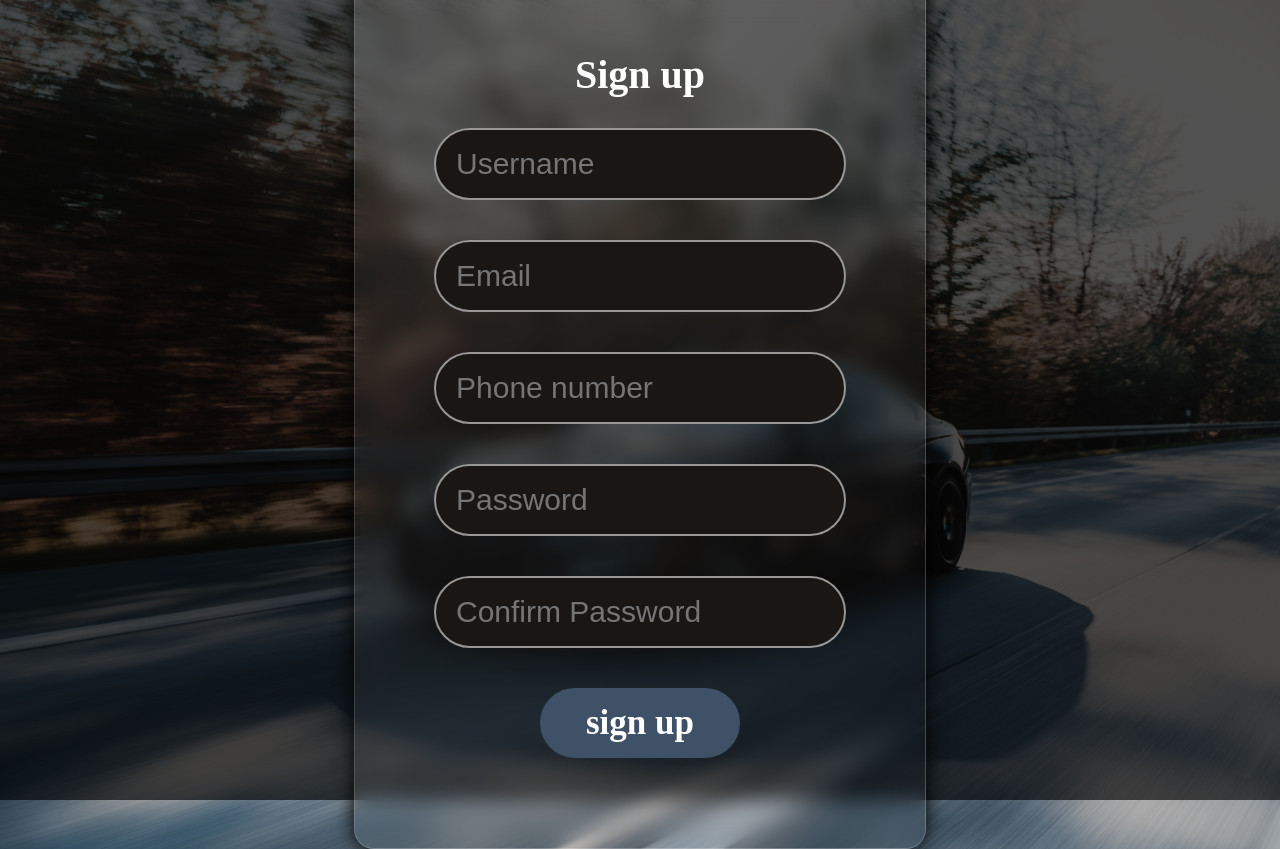
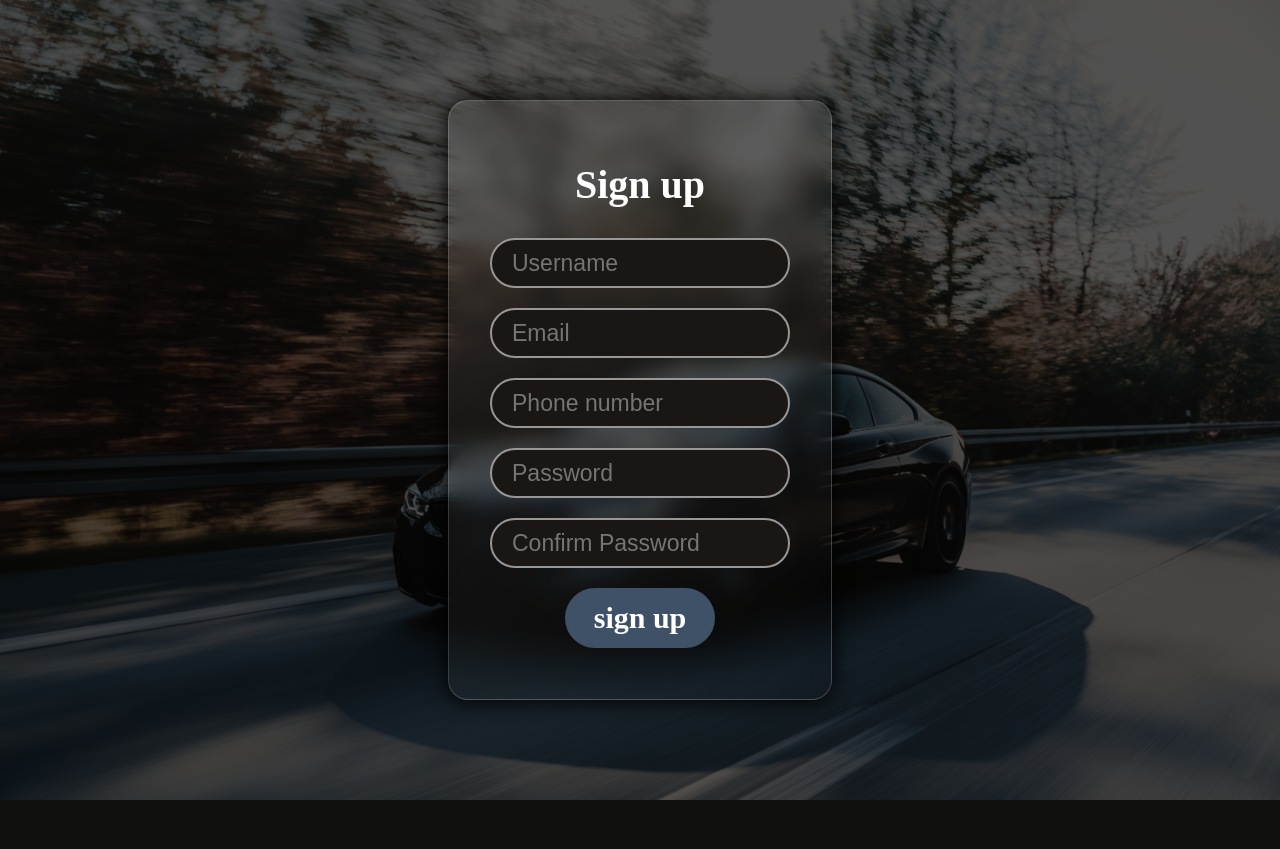
Before and after one commit to ahmniab/web_project, a PHP site: page /signup.html in a window 1280 px wide. After the commit the page ends 800 px from the top, so only its background shows below. Run offline with PHP 8.4, Linux system fonts and the light colour scheme.

Commit message:
sign in / up box fixed

```diff
--- a/css/contact.css
+++ b/css/contact.css
@@ -20,6 +20,7 @@ body {
 
 nav {
     width: 50%;
+
 }
 
 .container {
--- a/css/signup.css
+++ b/css/signup.css
@@ -33,8 +33,8 @@ form {
 }
 
 .box {
-    width: 572px;
-    height: 897px;
+    width: 30%;
+    height: 600px;
     border-radius: 15px;
     box-shadow: 0px 1px 20px;
     display: flex;
@@ -64,10 +64,10 @@ input:focus {
 .pass,
 .cpass {
     color: #fff3ea;
-    font-size: 30px;
-    margin-bottom: 40px;
-    width: 412px;
-    height: 72px;
+    font-size: 23px;
+    margin-bottom: 20px;
+    width: 300px;
+    height: 50px;
     border-radius: 39px;
     background-color: #1a1613;
     border-style: solid;
@@ -78,12 +78,12 @@ input:focus {
 }
 
 .sign-up {
-    font-size: 35px;
+    font-size: 30px;
     font-family: serif;
     font-weight: 900;
     background-color: #3f5166;
-    width: 200px;
-    height: 70px;
+    width: 150px;
+    height: 60px;
     border-style: solid;
     border-radius: 50px;
     border-color: #3f5166;
```
Also changed, not shown: css/navbar.css (added, +58 -0 lines), css/signin.css (+9 -7 lines), contact.html (indentation only).
